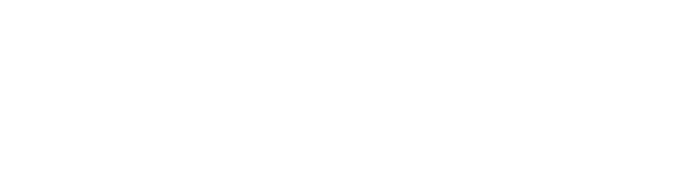
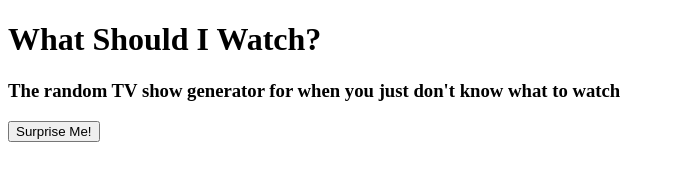
Before and after one commit to lvgraham/WhatShouldIWatch, a plain HTML site: page index.html in a window 1280 px wide. Shown: the whole page, without its empty margins (0-675 px from the left). Drawn offline with Linux system fonts and the light colour scheme.

Commit message:
adding header & main div

```diff
--- a/index.html
+++ b/index.html
@@ -4,9 +4,19 @@
   <meta charset="UTF-8">
   <meta http-equiv="X-UA-Compatible" content="IE=edge">
   <meta name="viewport" content="width=device-width, initial-scale=1.0">
-  <title>Document</title>
+  <title>What Should I Watch?</title>
+  <link rel="stylesheet" href="style.css">
 </head>
 <body>
-
+  <header>
+   <h1>What Should I Watch?</h1>
+   <h3>The random TV show generator for when you just don't know what to watch</h3>
+  </header>
+  <div class="button">
+    <button>Surprise Me!</button>
+  </div>
+  <div class="results">
+  </div>
+  <script src="./app.js"></script>
 </body>
 </html>
```
